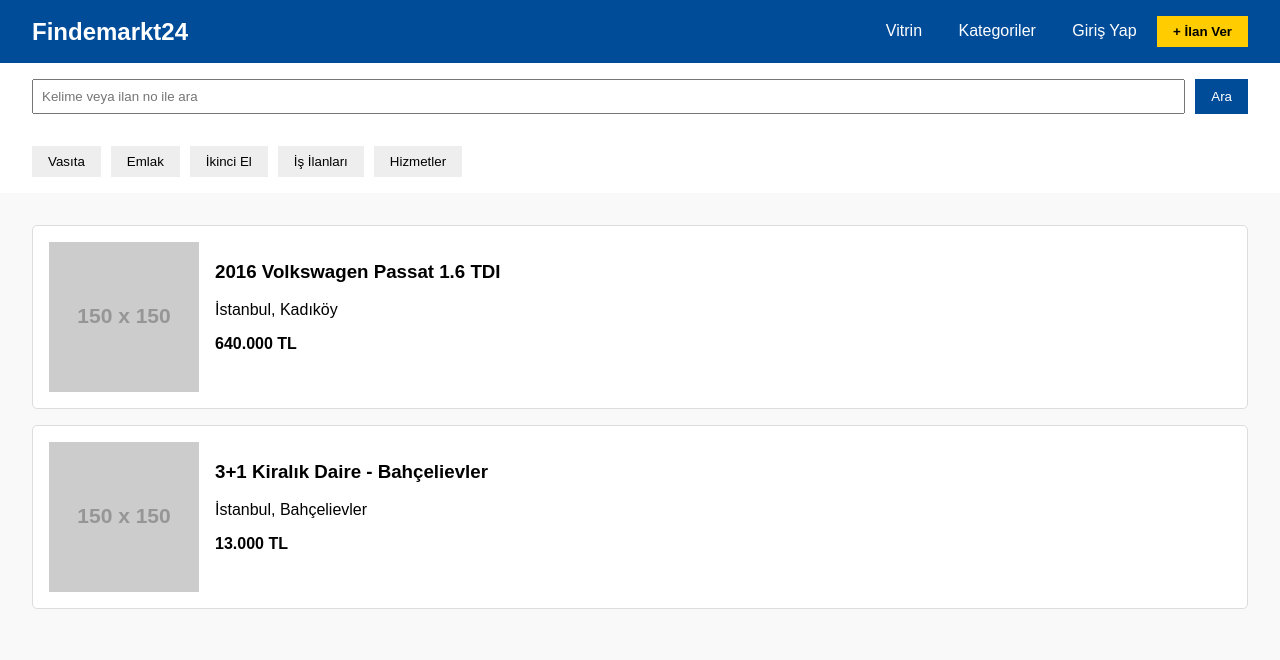
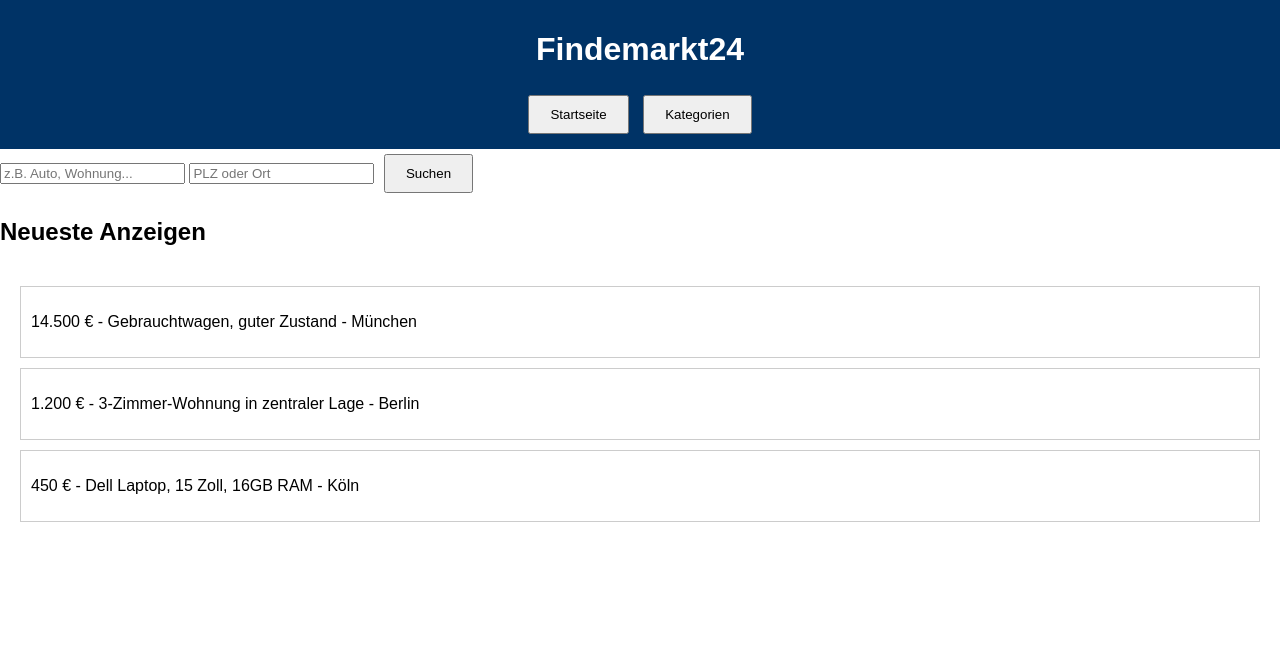
Before and after one commit to kaptan58/findemarkt24-client, a website: page index.html in a window 1280 px wide. Drawn offline with Linux system fonts and the light colour scheme; placeholder pictures from the web are drawn by us.

Commit message:
Add files via upload

```diff
--- a/index.html
+++ b/index.html
@@ -1,53 +1,35 @@
-
 <!DOCTYPE html>
-<html lang="tr">
+<html lang="de">
 <head>
-  <meta charset="UTF-8" />
-  <meta name="viewport" content="width=device-width, initial-scale=1.0"/>
-  <title>Findemarkt24 - İlanlar</title>
-  <link rel="stylesheet" href="style.css" />
+    <meta charset="UTF-8">
+    <meta name="viewport" content="width=device-width, initial-scale=1.0">
+    <title>Findemarkt24 - Startseite</title>
+    <link rel="stylesheet" href="style.css">
 </head>
 <body>
-  <header class="top-bar">
-    <div class="logo">Findemarkt24</div>
-    <div class="menu">
-      <a href="#">Vitrin</a>
-      <a href="#">Kategoriler</a>
-      <a href="#">Giriş Yap</a>
-      <button class="post-btn">+ İlan Ver</button>
-    </div>
-  </header>
-
-  <div class="search-bar">
-    <input type="text" placeholder="Kelime veya ilan no ile ara" />
-    <button>Ara</button>
-  </div>
-
-  <div class="categories">
-    <button>Vasıta</button>
-    <button>Emlak</button>
-    <button>İkinci El</button>
-    <button>İş İlanları</button>
-    <button>Hizmetler</button>
-  </div>
-
-  <main class="listings">
-    <div class="listing">
-      <img src="https://via.placeholder.com/150" />
-      <div>
-        <h3>2016 Volkswagen Passat 1.6 TDI</h3>
-        <p>İstanbul, Kadıköy</p>
-        <strong>640.000 TL</strong>
-      </div>
-    </div>
-    <div class="listing">
-      <img src="https://via.placeholder.com/150" />
-      <div>
-        <h3>3+1 Kiralık Daire - Bahçelievler</h3>
-        <p>İstanbul, Bahçelievler</p>
-        <strong>13.000 TL</strong>
-      </div>
-    </div>
-  </main>
+    <header>
+        <h1>Findemarkt24</h1>
+        <nav>
+            <button onclick="location.href='index.html'">Startseite</button>
+            <button onclick="location.href='kategorien.html'">Kategorien</button>
+        </nav>
+    </header>
+    <main>
+        <input type="text" placeholder="z.B. Auto, Wohnung...">
+        <input type="text" placeholder="PLZ oder Ort">
+        <button>Suchen</button>
+        <h2>Neueste Anzeigen</h2>
+        <div class="ad-list">
+            <div class="ad">
+                <p>14.500 € - Gebrauchtwagen, guter Zustand - München</p>
+            </div>
+            <div class="ad">
+                <p>1.200 € - 3-Zimmer-Wohnung in zentraler Lage - Berlin</p>
+            </div>
+            <div class="ad">
+                <p>450 € - Dell Laptop, 15 Zoll, 16GB RAM - Köln</p>
+            </div>
+        </div>
+    </main>
 </body>
 </html>
--- a/style.css
+++ b/style.css
@@ -1,82 +1,35 @@
 
 body {
-  font-family: sans-serif;
-  background: #f9f9f9;
-  margin: 0;
+    font-family: Arial, sans-serif;
+    margin: 0;
+    padding: 0;
 }
-
-.top-bar {
-  display: flex;
-  justify-content: space-between;
-  align-items: center;
-  background: #004c99;
-  padding: 1rem 2rem;
-  color: white;
+header {
+    background: #003366;
+    color: white;
+    padding: 10px;
+    text-align: center;
 }
-
-.logo {
-  font-size: 1.5rem;
-  font-weight: bold;
+nav {
+    margin-top: 10px;
 }
-
-.menu a {
-  color: white;
-  margin: 0 1rem;
-  text-decoration: none;
+button {
+    margin: 5px;
+    padding: 10px 20px;
 }
-
-.post-btn {
-  background: #ffcc00;
-  border: none;
-  padding: 0.5rem 1rem;
-  font-weight: bold;
-  cursor: pointer;
+.ad-list {
+    padding: 20px;
 }
-
-.search-bar {
-  padding: 1rem 2rem;
-  background: white;
-  display: flex;
-  gap: 10px;
+.ad {
+    border: 1px solid #ccc;
+    margin-bottom: 10px;
+    padding: 10px;
 }
-
-.search-bar input {
-  flex: 1;
-  padding: 0.5rem;
+ul {
+    list-style-type: none;
+    padding: 20px;
 }
-
-.search-bar button {
-  background: #004c99;
-  color: white;
-  padding: 0.5rem 1rem;
-  border: none;
+li {
+    padding: 10px 0;
+    border-bottom: 1px solid #ddd;
 }
-
-.categories {
-  padding: 1rem 2rem;
-  background: #fff;
-  display: flex;
-  gap: 10px;
-  flex-wrap: wrap;
-}
-
-.categories button {
-  background: #eee;
-  border: none;
-  padding: 0.5rem 1rem;
-  cursor: pointer;
-}
-
-.listings {
-  padding: 2rem;
-}
-
-.listing {
-  display: flex;
-  gap: 1rem;
-  background: white;
-  padding: 1rem;
-  margin-bottom: 1rem;
-  border: 1px solid #ddd;
-  border-radius: 5px;
-}
```
Also changed, not shown: kategorien.html (added, +30 -0 lines).
